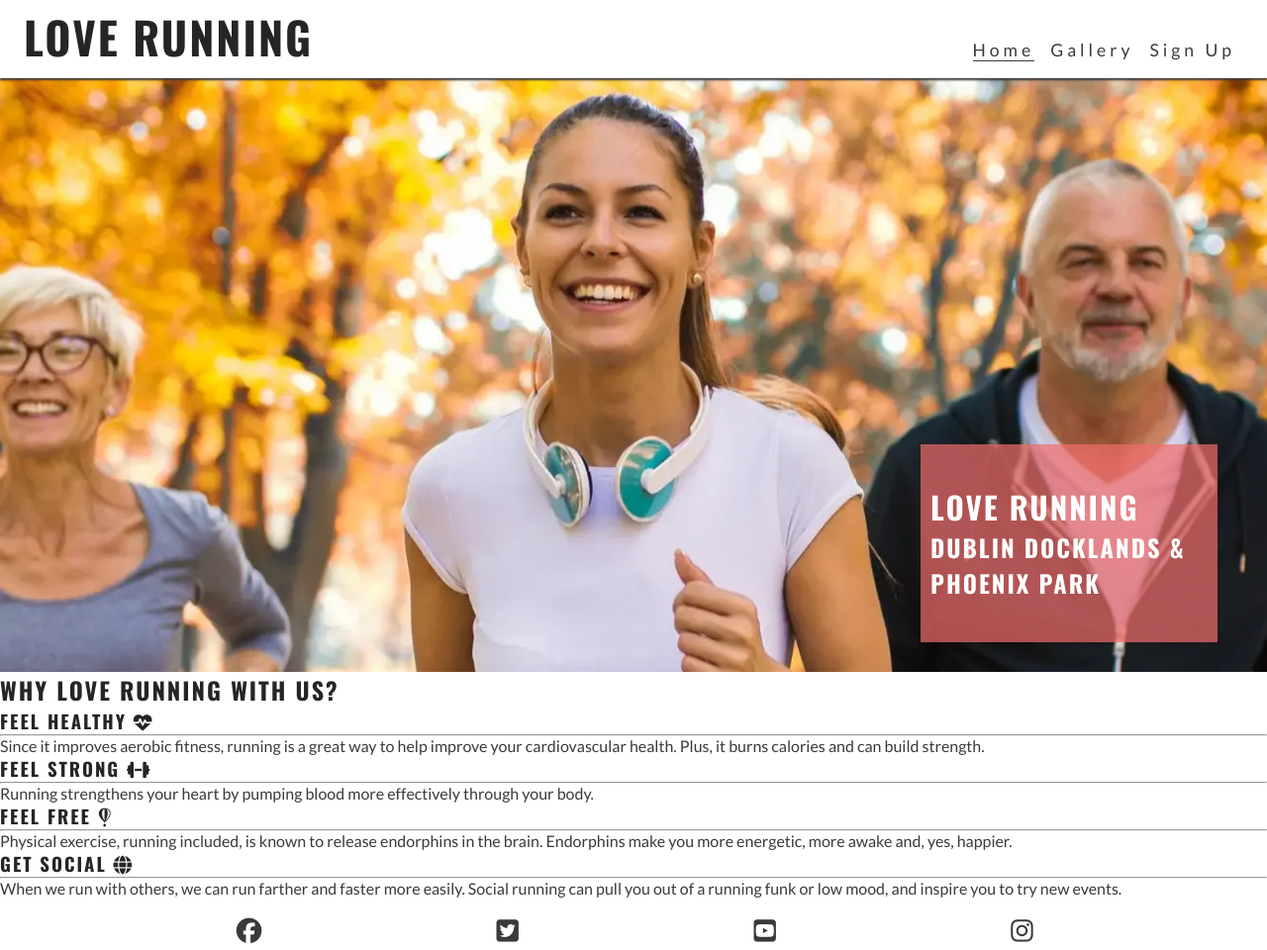
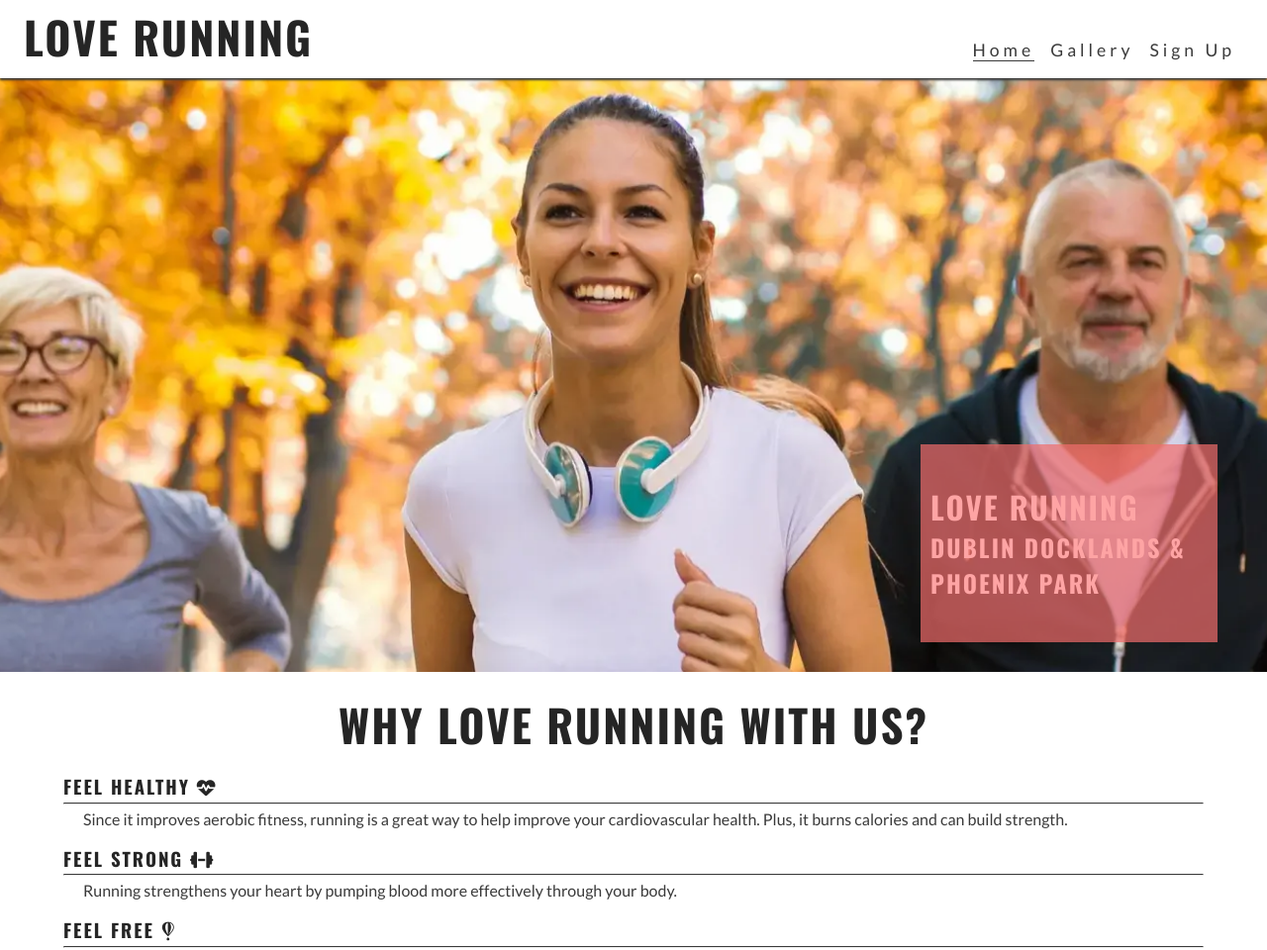
Before and after one commit to Celina-talib/loverunning, a plain HTML site: page index.html in a window 1280 px wide. Shown: the top 960 px of the page at 99% size. Drawn offline with nearby package versions, Linux system fonts and the light colour scheme.

Commit message:
Add styling for reasons section

```diff
--- a/assets/css/style.css
+++ b/assets/css/style.css
@@ -132,7 +132,34 @@ main {
 }
 
 #cover-text > h2, #cover-text > h3 {
-    color: #ffffff;
+    color: #fea4a4;
+}
+
+/* Reasons section */
+#reasons {
+    width: 90%;
+    margin: 20px auto;
+}
+
+#reasons h2 {
+    margin-bottom: 20px;
+    text-align: center;
+    font-size: 280%;
+}
+
+#benefits-physical > div,
+#benefits-mental > div {
+    line-height: 20px;
+    margin-bottom: 20px;
+}
+
+#benefits p {
+    padding: 0 20px;
+}
+
+#benefits hr {
+    border-top: 1px solid #3a3a3a;
+    margin: 5px 0;
 }
 
 /*Footer*/
```
Also changed, not shown: index.html (+6 -3 lines).
